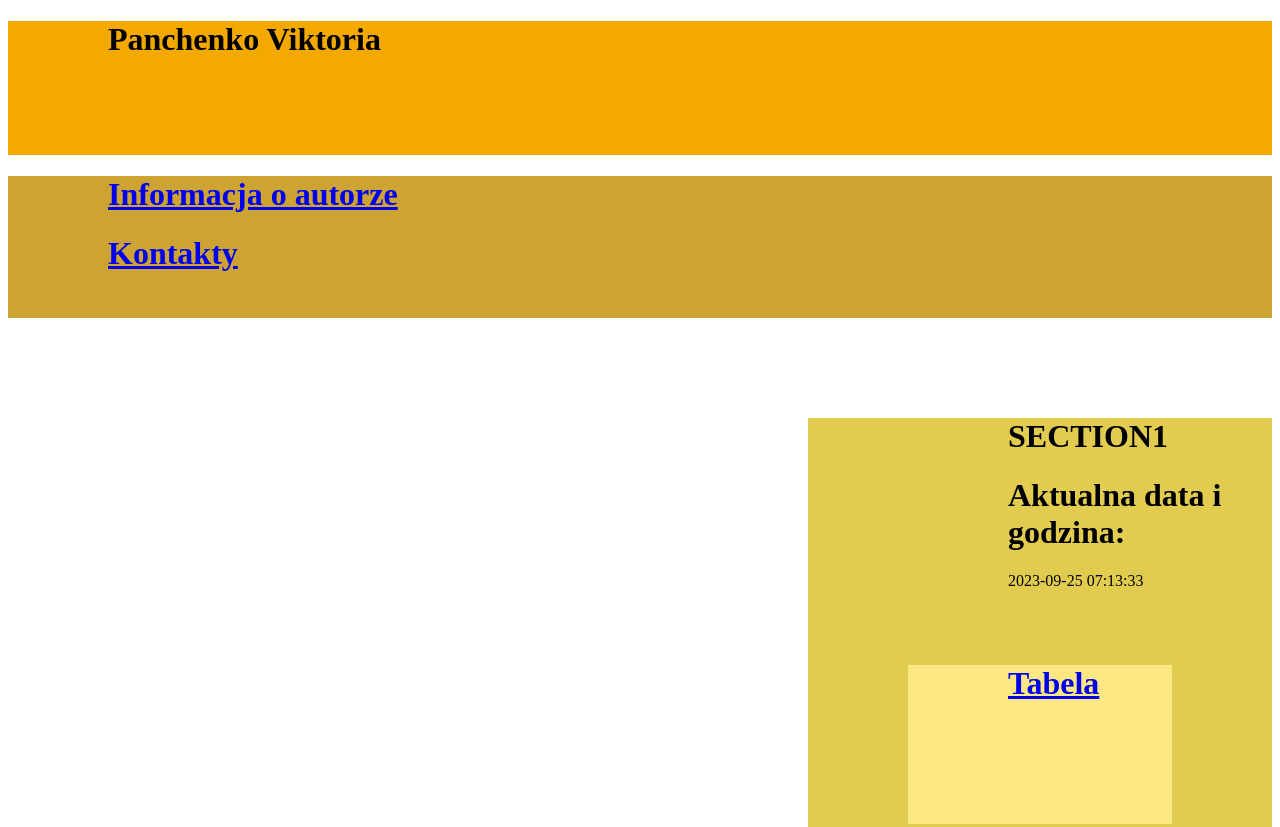
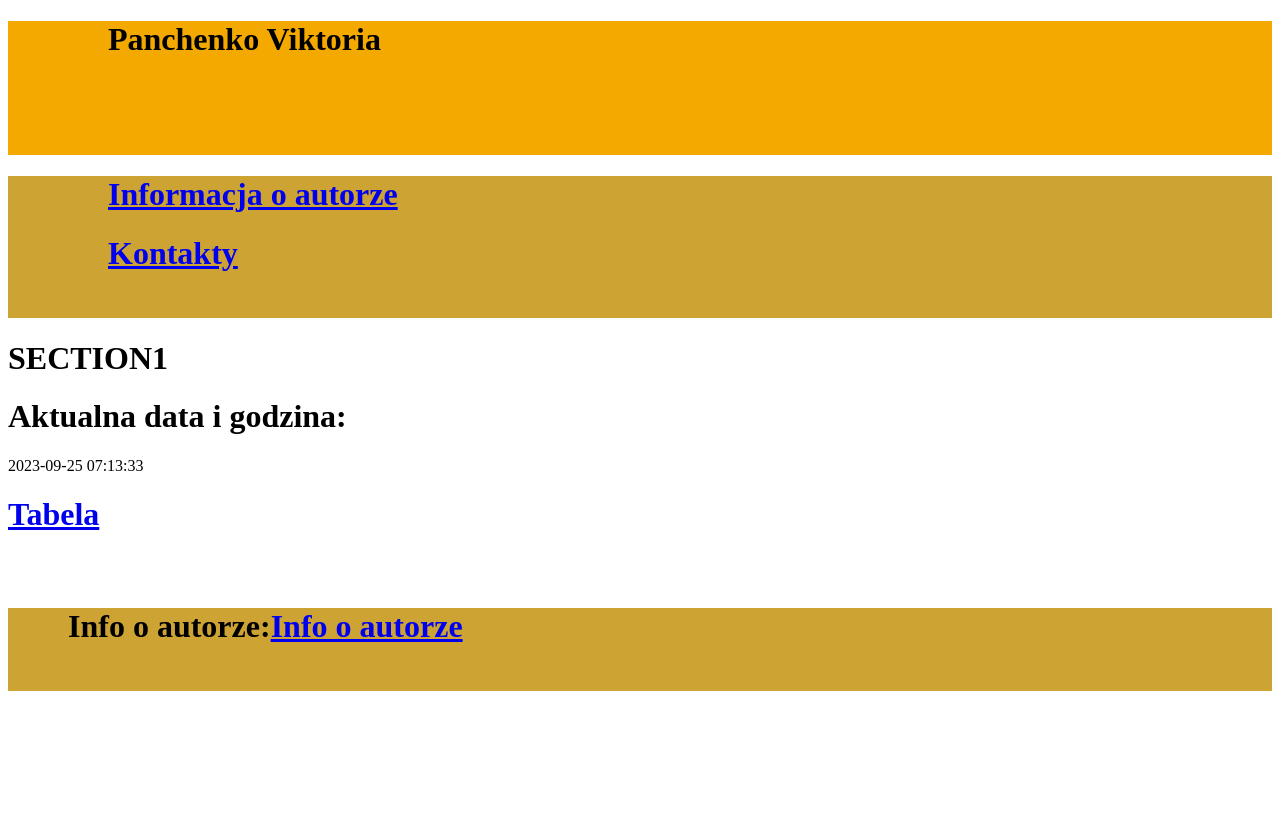
Before and after one commit to Vika902/test10, a plain HTML site: page index.html in a window 1280 px wide. Shown: the top 827 px of the page. After the commit the page ends 800 px from the top, so only its background shows below. Drawn offline with Linux system fonts and the light colour scheme.

Commit message:
Update css.css

```diff
--- a/css.css
+++ b/css.css
@@ -16,6 +16,7 @@
  padding-bottom: 150px;
  border-left: 200px;
  margin-top: -520px;
+ width:100%
 
 }
 .section1{
@@ -25,27 +26,8 @@
     padding-left:100px;
     padding-bottom:100px;
     margin-top: 75px;
+    width:100%
 }
-.bob{
-
-    background-color: #E1CC4F;
-    margin-left: 800px;
-    padding-left: 200px;
-    margin-bottom:100px;
-    padding-bottom: 150px;
-    border-left: 200px;
-    margin-top: 100px;
-
-   }
-   .lol{
-       background-color: #FCE883;
-       margin-left: -100px;
-       margin-right: 100px;
-       padding-left:100px;
-       padding-bottom:100px;
-       margin-top: 75px;
-
-   }
 .footer{
     margin-top: 75px;
     background: #CDA434;
```
